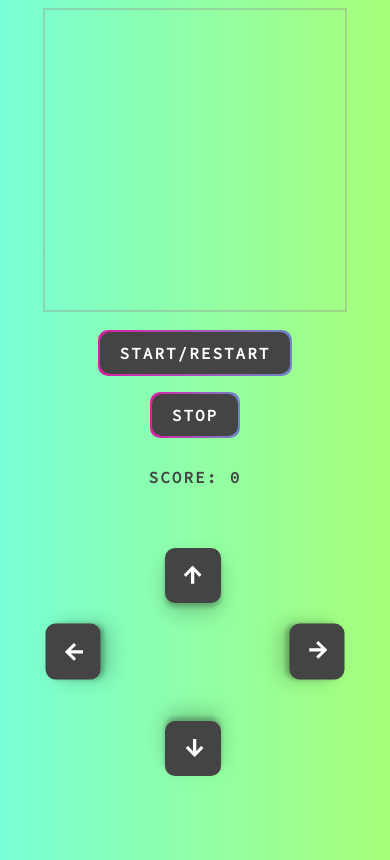
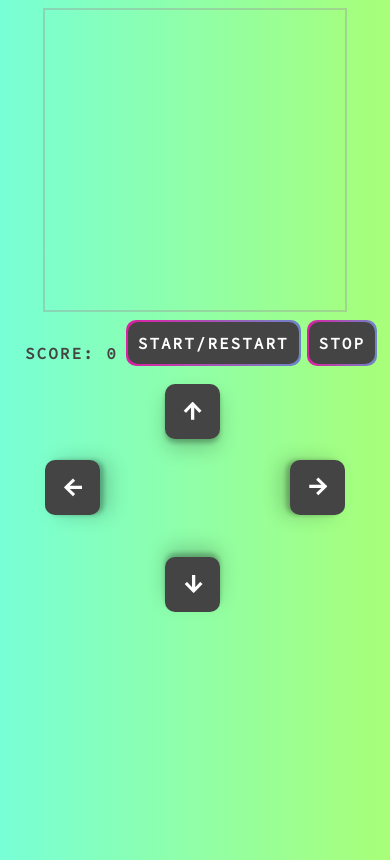
Before and after one commit to pavelzolotin/snake-game, a website: page index.html in a window 390 px wide. Drawn offline with Linux system fonts and the light colour scheme.

Commit message:
add styles for iphone

```diff
--- a/index.html
+++ b/index.html
@@ -116,6 +116,8 @@
             <div></div>
             <div></div>
         </div>
+        <div class="game__btns-and-score">
+            <div class="game__btn-box">
                 <div class="game__btn-wrapper">
                     <button class="game__start-btn" type="button">Start/Restart</button>
                     <div class="game__btn-bg"></div>
@@ -124,7 +126,9 @@
                     <button class="game__stop-btn" type="button">Stop</button>
                     <div class="game__btn-bg"></div>
                 </div>
+            </div>
             <div class="game__score">Score: <span>0</span></div>
+        </div>
         <div class="game__btns-mobile">
             <div class="game__btn-mobile">
                 <button class="game__up-btn" type="button">&uarr;</button>
--- a/sass/style.scss
+++ b/sass/style.scss
@@ -15,6 +15,10 @@ body {
   align-items: center;
   justify-content: center;
   height: 100vh;
+
+  @media (max-width:767px) {
+    justify-content: start;
+  }
 }
 
 .game {
@@ -28,7 +32,7 @@ body {
     margin-bottom: 7rem;
 
     @media (max-width:767px) {
-      margin-bottom: 2rem;
+      margin-bottom: 1rem;
     }
 
   div {
@@ -37,11 +41,38 @@ body {
   }
 }
 
+  &__btns-and-score {
+    display: flex;
+    flex-direction: column;
+    justify-content: center;
+    align-items: center;
+
+    @media (max-width:767px) {
+      flex-direction: row-reverse;
+    }
+  }
+
+  &__btn-box {
+    display: flex;
+    flex-direction: column;
+    align-items: center;
+
+    @media (max-width:767px) {
+      flex-direction: row;
+      align-items: flex-start;
+    }
+  }
+
   &__btn-wrapper {
     position: relative;
 
-    &:nth-child(2) {
+    &:nth-child(1) {
       margin-bottom: 2rem;
+
+      @media (max-width:767px) {
+        margin-top: 0;
+        margin-right: 1rem;
+      }
     }
   }
 
@@ -62,7 +93,7 @@ body {
 
     @media (max-width:767px) {
       font-size: 1.6rem;
-      padding: .5rem 2rem;
+      padding: 0.5rem 1rem;
     }
   }
 
@@ -120,8 +151,9 @@ body {
 
     @media (max-width:767px) {
       font-size: 1.6rem;
-      padding: .5rem 2rem;
-      margin-top: 2rem;
+      padding: 0.5rem 1rem;
+      margin-top: 0;
+      text-align: center;
     }
   }
 
@@ -131,7 +163,7 @@ body {
     @media (max-width:767px) {
       display: flex;
       width: 100%;
-      margin: auto;
+      margin: 0 auto 0 auto;
       position: relative;
       height: 30%;
     }
@@ -168,7 +200,7 @@ body {
 
     button {
       font-size: 3rem;
-      padding: 0.8rem 1.8rem 1.5rem 1.8rem;
+      padding: 0.8rem 1.7rem 1.5rem 1.8rem;
       box-shadow: 0 1rem 2rem rgba(0,0,0,0.19), 0 .4rem .4rem rgba(0,0,0,0.23);
 
       &:active {
```
Also changed, not shown: assets/css/style.css. Lines whose indentation alone changed are shown as unchanged.
